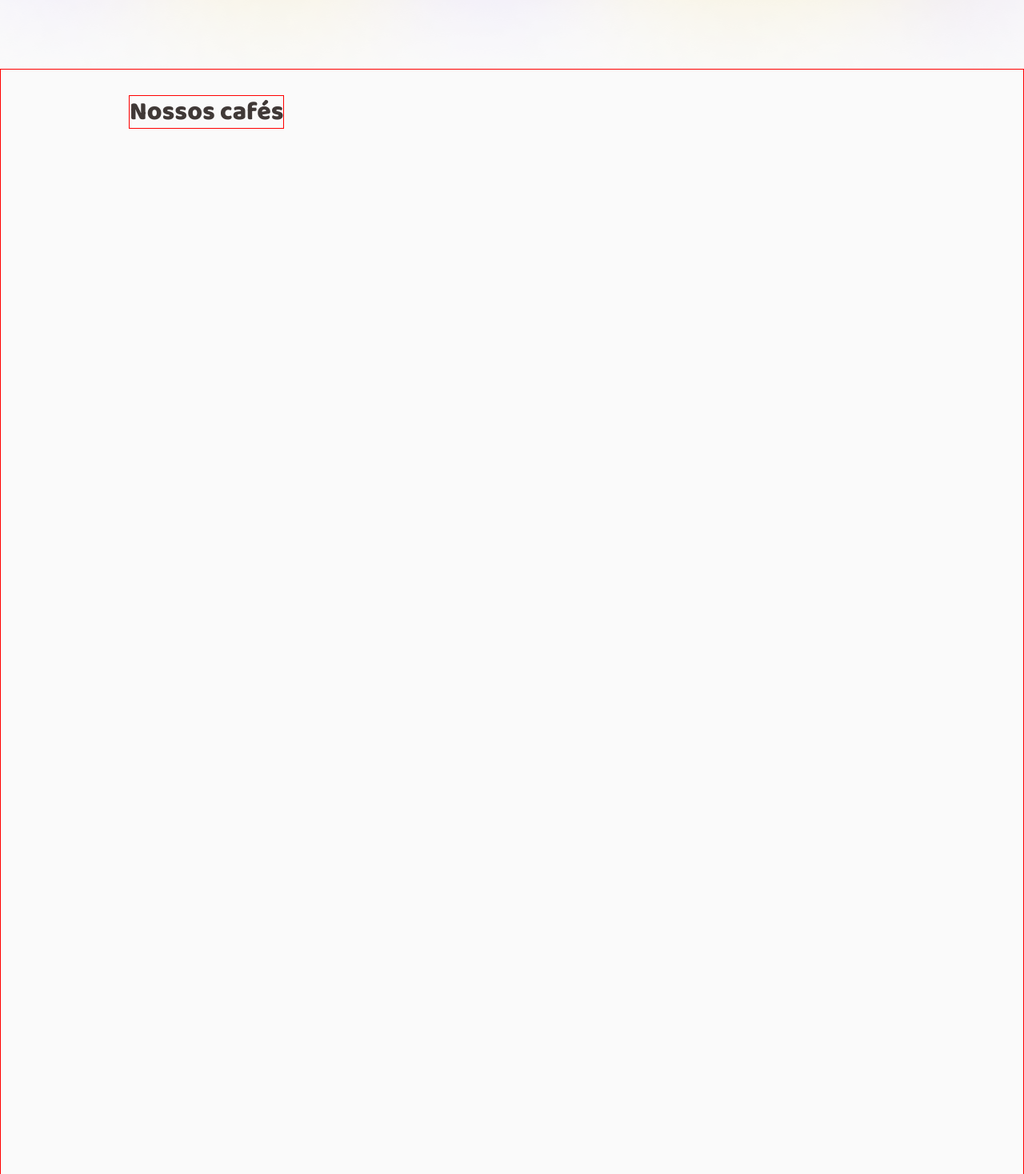
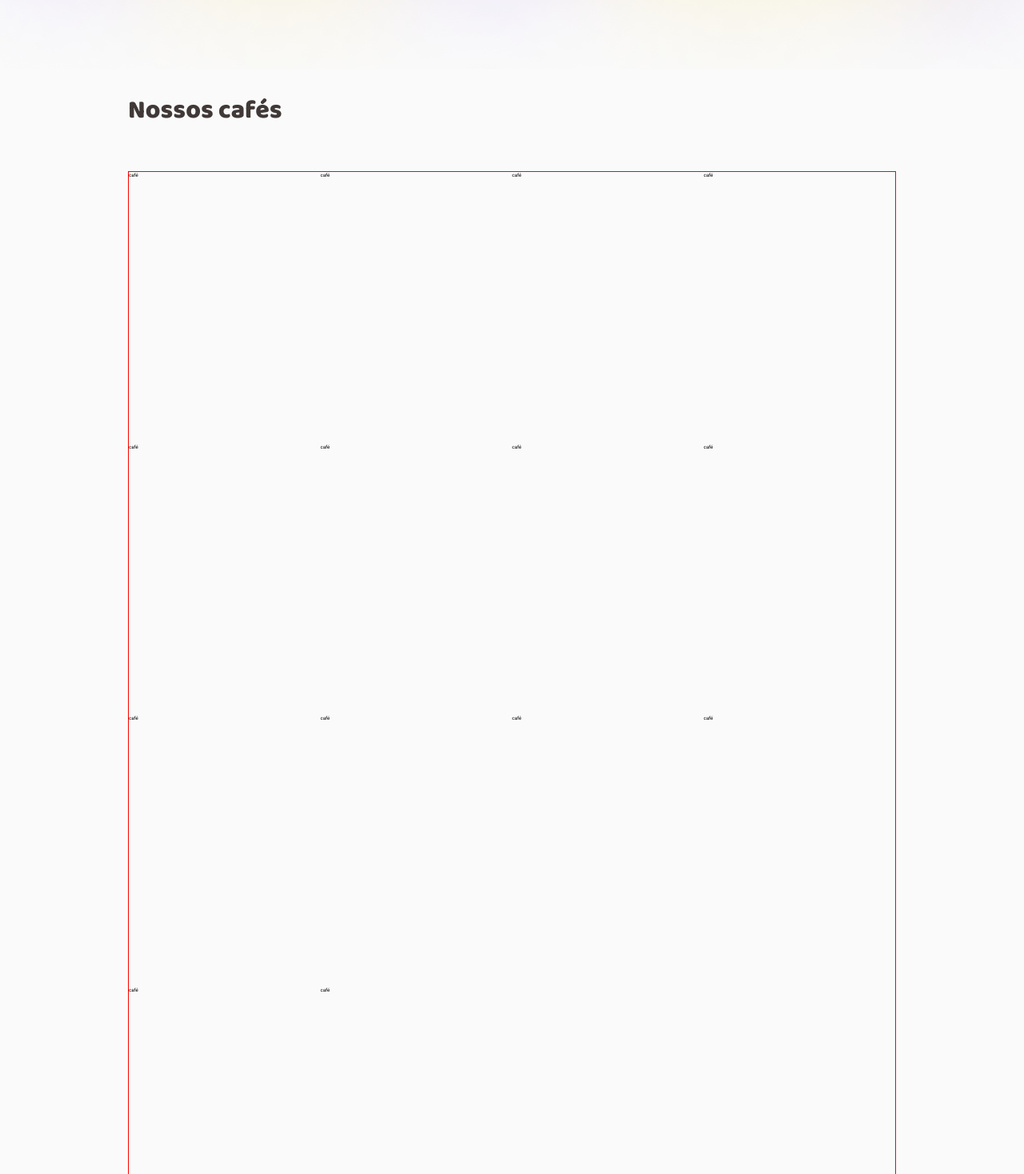
Before and after one commit to leticea/coffee-delivery, a React (Vite) app: page / in a window 1280 px wide. Shown: the part 562-2030 px from the top of the page at 80% size. Built offline with nearby package versions, Linux system fonts and the light colour scheme.

Commit message:
feat(coffeeList): container styles

```diff
--- a/src/pages/Home/CoffeeList/index.tsx
+++ b/src/pages/Home/CoffeeList/index.tsx
@@ -1,9 +1,25 @@
-import { Container, OurCoffees } from "./styles";
+import { Container, List, OurCoffees } from "./styles";
 
 export function CoffeeList() {
   return (
     <Container>
       <OurCoffees>Nossos cafés</OurCoffees>
+      <List>
+        <li>café</li>
+        <li>café</li>
+        <li>café</li>
+        <li>café</li>
+        <li>café</li>
+        <li>café</li>
+        <li>café</li>
+        <li>café</li>
+        <li>café</li>
+        <li>café</li>
+        <li>café</li>
+        <li>café</li>
+        <li>café</li>
+        <li>café</li>
+      </List>
     </Container>
   );
 }
--- a/src/pages/Home/CoffeeList/styles.ts
+++ b/src/pages/Home/CoffeeList/styles.ts
@@ -2,13 +2,10 @@ import styled from "styled-components";
 
 export const Container = styled.div`
   height: 164.5rem;
-  top: 648px;
-
-  border: 1px solid red;
+  //border: 1px solid red;
 `;
 
 export const OurCoffees = styled.h1`
-  position: absolute;
   min-width: 19.3rem;
   height: 4.2rem;
   font-family: "Baloo 2";
@@ -19,5 +16,17 @@ export const OurCoffees = styled.h1`
 
   margin: 3.2rem auto auto 16rem;
 
+  //border: 1px solid red;
+`;
+
+export const List = styled.ul`
+  height: 136rem;
+  margin: 5.4rem 16rem auto 16rem;
+  display: grid;
+  grid-template-columns: repeat(4, 1fr);
+
+
+  list-style: none;
+
   border: 1px solid red;
 `;
```
